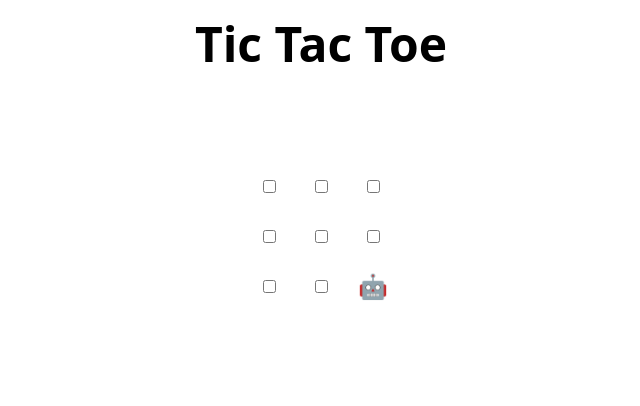
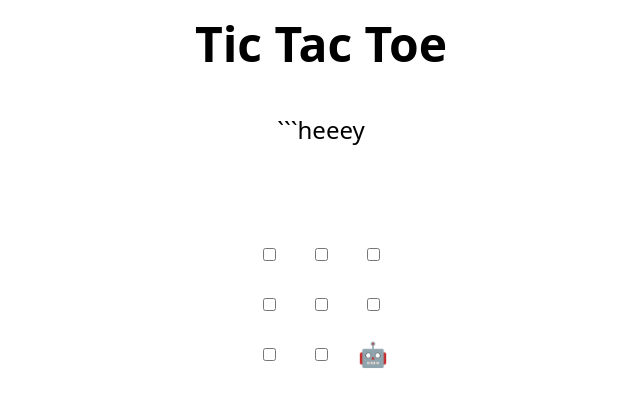
Before and after one commit to bigdanthel/skills-review-pull-requests, a plain HTML site: page index.html in a window 1280 px wide. Shown: the whole page, without its empty margins (319-959 px from the left). Drawn offline with Linux system fonts and the light colour scheme.

Commit message:
Update index.html
heeey

````diff
--- a/index.html
+++ b/index.html
@@ -45,6 +45,7 @@
     <td><input type="checkbox" /></td>
     <td><input type="checkbox" /></td>
   </tr>
+```heeey
 </table>
 
 <h2 hidden>Game over, refresh to play again 🧑‍💻 🤖!</h2>
````
